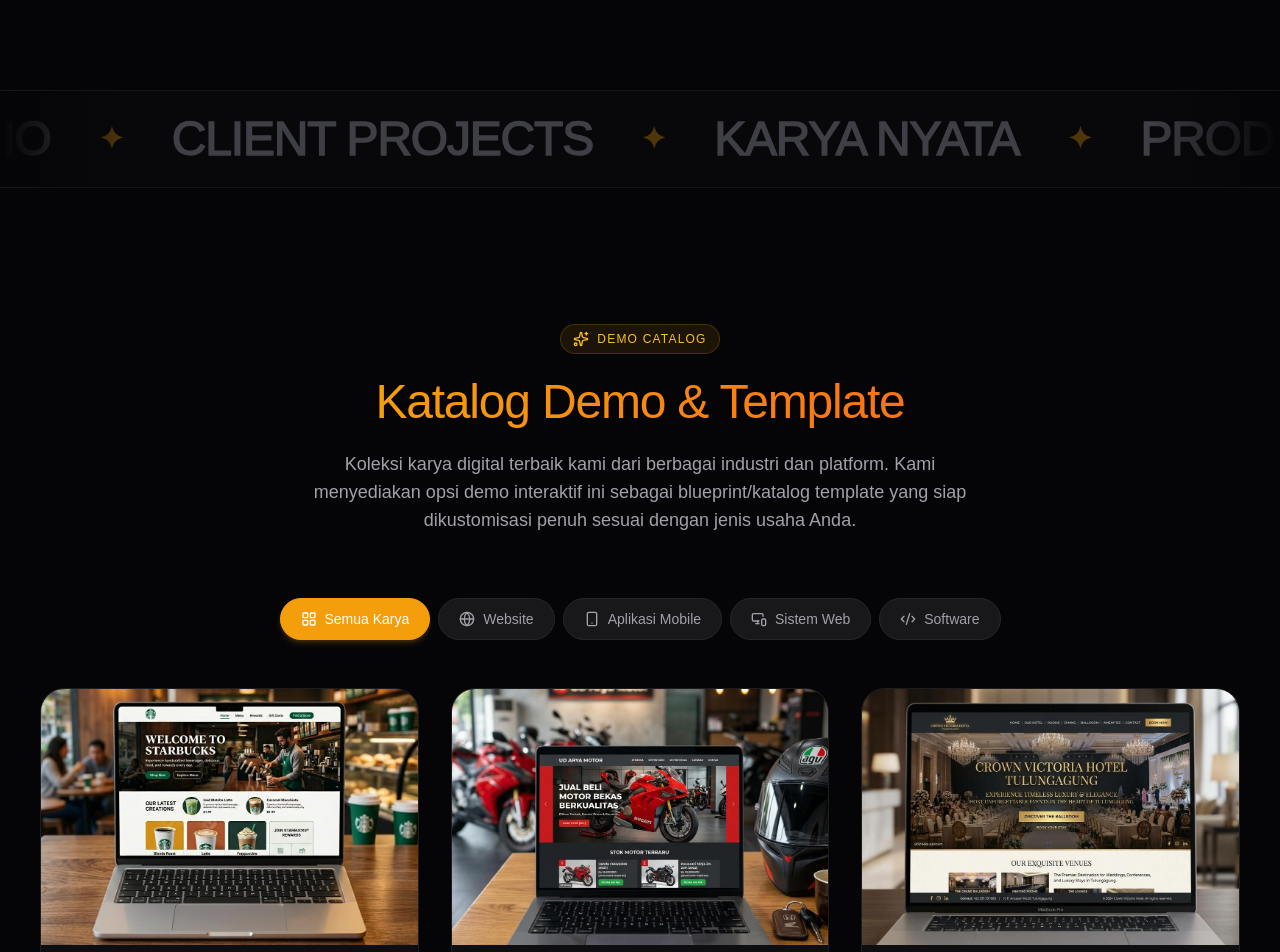
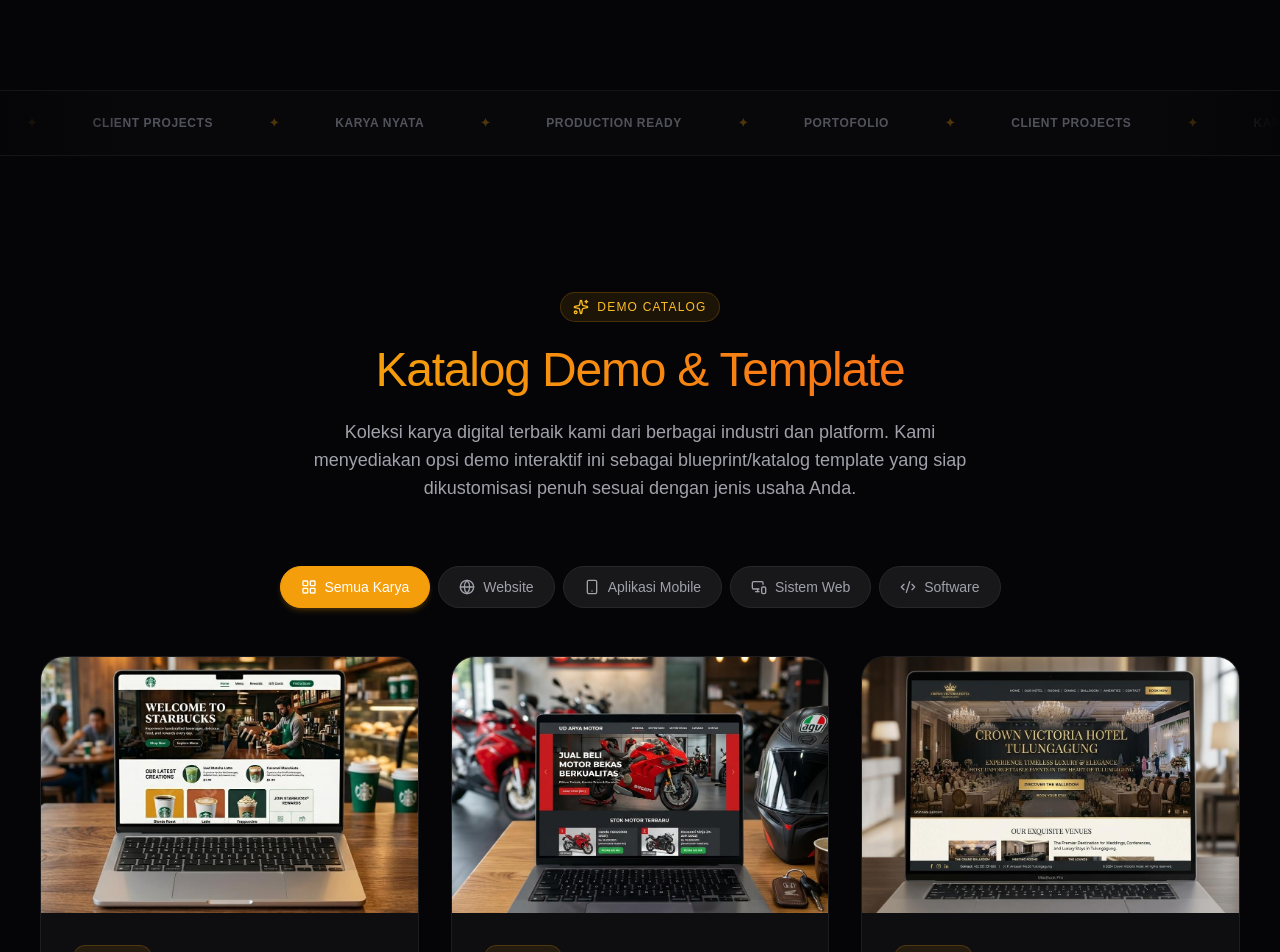
Before and after one commit to rafirachmawan/Rafi-Web-Studio, a React (Vite) app: page / in a window 1280 px wide. Shown: the part 2680-3632 px from the top of the page. Built offline with nearby package versions, Linux system fonts and the light colour scheme; a web font is replaced by a local one.

Commit message:
feat: add real projects section with dynamic marquee dividers and associated assets

```diff
--- a/src/components/common/TextMarqueeDivider.jsx
+++ b/src/components/common/TextMarqueeDivider.jsx
@@ -20,6 +20,7 @@
   const repeated = [...texts, ...texts, ...texts, ...texts];
 
   const sizeClasses = {
+    xs: "text-[10px] md:text-xs tracking-wider",
     sm: "text-4xl md:text-5xl",
     md: "text-5xl md:text-7xl",
     lg: "text-6xl md:text-[5rem] lg:text-[7rem]",
@@ -47,24 +48,25 @@
       >
         {repeated.map((text, i) => (
           <div key={i} className="flex items-center gap-8 md:gap-12 shrink-0">
-            {/* Text — stroke style (outline only) */}
+            {/* Text */}
             <span
               className={`
                 ${sizeClasses[size]}
-                font-black tracking-tight uppercase whitespace-nowrap
-                text-transparent
-                leading-none
+                uppercase whitespace-nowrap
+                ${size === "xs"
+                  ? "font-bold text-zinc-400 dark:text-zinc-600"
+                  : "font-black tracking-tight text-transparent leading-none"}
               `}
-              style={{
+              style={size !== "xs" ? {
                 WebkitTextStroke: "1.5px",
                 WebkitTextStrokeColor: "currentColor",
-              }}
+              } : {}}
             >
-              <span className="text-zinc-300 dark:text-zinc-700">{text}</span>
+              {size === "xs" ? text : <span className="text-zinc-300 dark:text-zinc-700">{text}</span>}
             </span>
 
             {/* Decorative diamond separator */}
-            <span className="text-amber-400/50 dark:text-amber-500/30 text-2xl md:text-3xl leading-none font-black">
+            <span className={`text-amber-400/50 dark:text-amber-500/30 leading-none ${size === "xs" ? "text-[10px] md:text-xs font-bold mx-2" : "text-2xl md:text-3xl font-black"}`}>
               ✦
             </span>
           </div>
--- a/src/components/home/RealProjectsSection.jsx
+++ b/src/components/home/RealProjectsSection.jsx
@@ -55,7 +55,7 @@
                   src={project.image}
                   alt={project.name}
                   loading="lazy"
-                  className="w-full h-full object-cover transition-transform duration-700 ease-out group-hover:scale-105"
+                  className="w-full h-full object-contain transition-transform duration-700 ease-out group-hover:scale-105"
                 />
                 {/* Overlay gradient on hover */}
                 <div className="absolute inset-0 bg-gradient-to-t from-black/20 to-transparent opacity-0 group-hover:opacity-100 transition-opacity duration-300" />
--- a/src/constants/realProjects.js
+++ b/src/constants/realProjects.js
@@ -1,6 +1,8 @@
 import sppCover from "../assets/sppShiningsun/Login.png";
 import absensiCover from "../assets/absensiShiningsun/absensiShiningsun.jpg";
 import jadwalBookingCover from "../assets/jadwalBookingClassShiningsun/bookingClassShiningsun.jpg";
+import antrianBriCover from "../assets/sistemAntrianBank/sistem antrian bank bri.jpg";
+import tamiyaCover from "../assets/softwareBalapanTamiya/Dashboard Tamiya.jpeg";
 
 export const realProjects = [
   {
@@ -104,7 +106,7 @@
     },
     icon: "🏦",
     category: "software",
-    image: "https://images.unsplash.com/photo-1501167786227-4cba60f6d58f?auto=format&fit=crop&w=800&q=80",
+    image: antrianBriCover,
     client: "Bank BRI Kantor Cabang Surabaya",
     isReal: true,
     fullDescription: {
@@ -184,7 +186,7 @@
     },
     icon: "🏎️",
     category: "software",
-    image: "https://images.unsplash.com/photo-1568605117036-5fe5e7bab0b7?auto=format&fit=crop&w=800&q=80",
+    image: tamiyaCover,
     client: "Komunitas Tamiya Indonesia Jakarta",
     isReal: true,
     fullDescription: {
--- a/src/pages/Home.jsx
+++ b/src/pages/Home.jsx
@@ -39,12 +39,11 @@
       <TechMarquee />
       <RealProjectsSection />
 
-      {/* Visual break: projects → demo */}
       <TextMarqueeDivider
         texts={["PORTOFOLIO", "CLIENT PROJECTS", "KARYA NYATA", "PRODUCTION READY"]}
         direction="left"
         speed={35}
-        size="sm"
+        size="xs"
         className="my-2"
       />
 
@@ -55,7 +54,7 @@
         texts={["KENAPA KAMI", "WHY GAPAI", "SOLUSI DIGITAL", "EKSKLUSIF"]}
         direction="right"
         speed={28}
-        size="sm"
+        size="xs"
         className="my-2"
       />
 
@@ -67,7 +66,7 @@
         texts={["HARGA TRANSPARAN", "PRICING", "PILIH PAKET", "MULAI SEKARANG"]}
         direction="left"
         speed={32}
-        size="sm"
+        size="xs"
         className="my-2"
       />
 
@@ -79,7 +78,7 @@
         texts={["KISAH SUKSES", "SUCCESS STORIES", "KLIEN PUAS", "5.0 RATING"]}
         direction="right"
         speed={25}
-        size="sm"
+        size="xs"
         className="mb-2"
       />
 
```
Also changed, not shown: src/assets/sistemAntrianBank/sistem antrian bank bri.jpg (added), src/assets/softwareBalapanTamiya/Dashboard Tamiya.jpeg (added).
